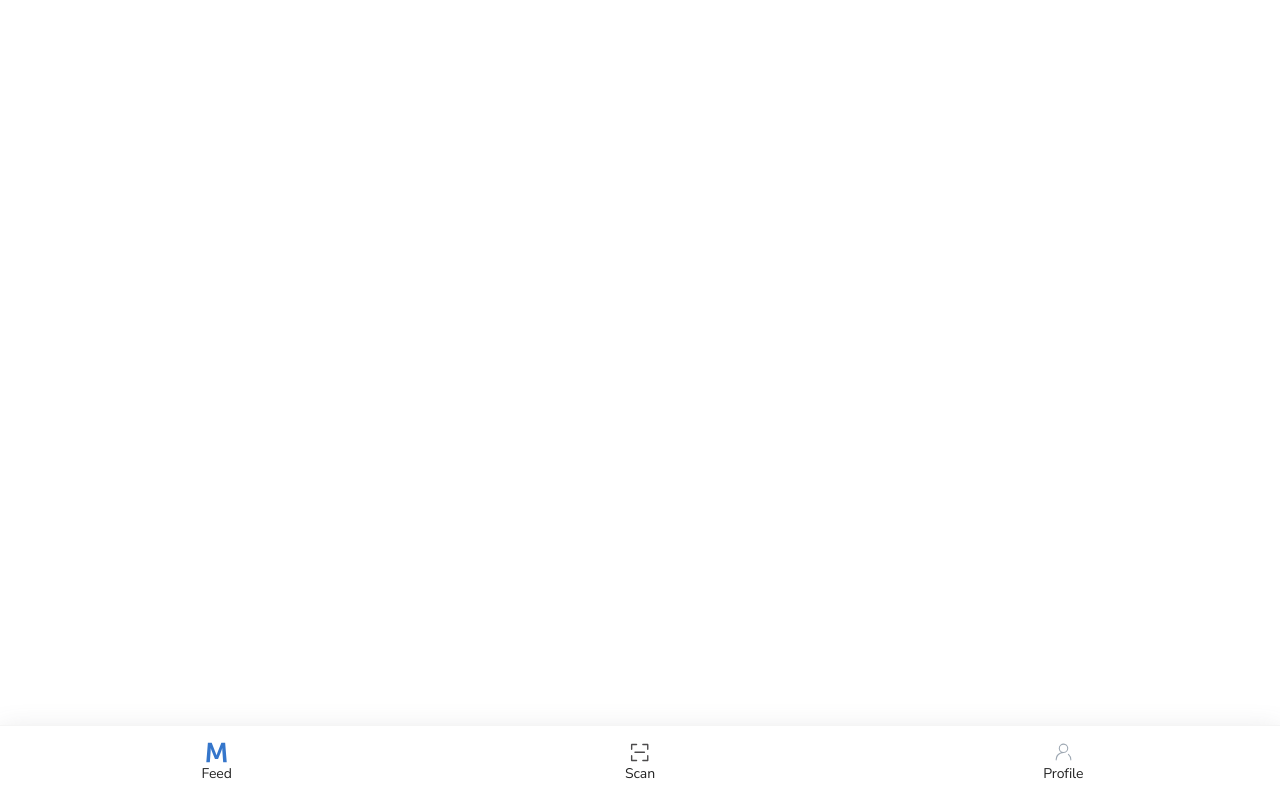
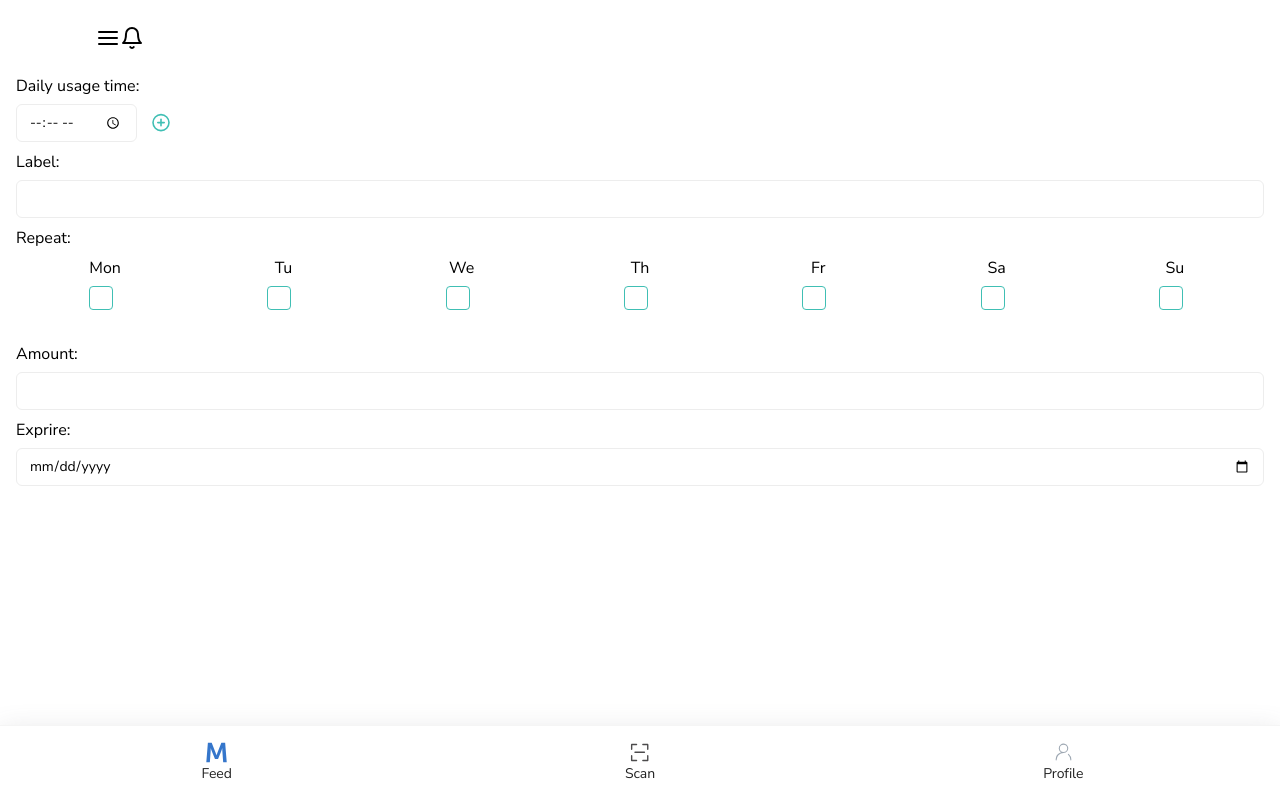
Before and after one commit to chan1010/Hackathon2023, a Vue app: page /remind-med in a window 1280 px wide. Before the commit this address had no page. Built offline with nearby package versions, Linux system fonts and the light colour scheme; what vue-backtotop would draw is missing.

Commit message:
add page remind

```diff
--- a/src/components/button/ButtonUploadImage.vue
+++ b/src/components/button/ButtonUploadImage.vue
@@ -9,9 +9,6 @@ export default {
 
 <template>
   <div class="content-button">
-    <label class="community_file">
-
-    </label>
     <label class="btn-upload">
       <input type="file" id="upload_file" /><i data-feather="plus-circle" width="3rem" height="3rem"></i>
     </label>
--- a/src/router/index.js
+++ b/src/router/index.js
@@ -26,6 +26,14 @@ const routes = [
       title: "Hackathon - Medicine Detail",
     },
   },
+  {
+    path: "/remind-med",
+    name: "RemindDetail",
+    component: () => import("../views/RemindMedicine.vue"),
+    meta: {
+      title: "Hackathon - Medicine Detail",
+    },
+  },
 ];
 
 const router = createRouter({
--- a/src/views/DetailMedicine.vue
+++ b/src/views/DetailMedicine.vue
@@ -16,9 +16,11 @@ export default {
         <img src="https://images2.thanhnien.vn/Uploaded/nhutnq/2022_10_02/220928180903-03-dall-e-ai-2189.jpg">
     </div>
     <div class="list-btn">
-        <button class="btn btn-primary">
+        <router-link :to="{
+            name: 'RemindDetail',
+        }" class="btn btn-primary">
             Remind
-        </button>
+        </router-link>
         <router-link :to="{
             name: 'CheckMedicine',
         }" class="btn btn-outline">
--- /dev/null
+++ b/src/views/RemindMedicine.vue
@@ -0,0 +1,188 @@
+<script>
+import feather from "feather-icons";
+export default {
+    name: 'RemindMedicine',
+    components: {
+    },
+    data() {
+        return {
+
+        };
+    },
+    mounted() {
+        feather.replace();
+    },
+};
+</script>
+
+<template class="bg-gray-50">
+    <div class="input-item">
+        <label for="">Daily usage time:</label>
+        <div class="content-time">
+            <input type="time" />
+            <div class="btn-add">
+                <button><i data-feather="plus-circle" width="3rem" height="1.2rem"></i></button>
+            </div>
+        </div>
+    </div>
+    <div class="input-item">
+        <label for="">Label:</label>
+        <input type="text">
+    </div>
+    <div class="input-item">
+        <label for="">Repeat:</label>
+        <div class="content-date">
+            <div class="mon">
+                <label for="">Mon</label>
+                <div class="input-checkbox">
+                    <input type="checkbox" value="1">
+                </div>
+            </div>
+            <div class="tu">
+                <label for="">Tu</label>
+                <div class="input-checkbox">
+                    <input type="checkbox" value="2">
+                </div>
+            </div>
+            <div class="we">
+                <label for="">We</label>
+                <div class="input-checkbox">
+                    <input type="checkbox" value="3">
+                </div>
+            </div>
+            <div class="th">
+                <label for="">Th</label>
+                <div class="input-checkbox">
+                    <input type="checkbox" value="4">
+                </div>
+            </div>
+            <div class="fr">
+                <label for="">Fr</label>
+                <div class="input-checkbox">
+                    <input type="checkbox" value="5">
+                </div>
+            </div>
+            <div class="sa">
+                <label for="">Sa</label>
+                <div class="input-checkbox">
+                    <input type="checkbox" value="6">
+                </div>
+            </div>
+            <div class="su">
+                <label for="">Su</label>
+                <div class="input-checkbox">
+                    <input type="checkbox" value="7">
+                </div>
+            </div>
+        </div>
+    </div>
+    <div class="input-item">
+        <label for="">Amount:</label>
+        <input type="number">
+    </div>
+    <div class="input-item">
+        <label for="">Exprire:</label>
+        <input type="date">
+    </div>
+</template>
+
+<style scoped>
+.input-item,
+.input-checkbox {
+    display: flex;
+    flex-direction: column;
+    align-items: start;
+    margin: 8px 16px;
+}
+
+label {
+    margin-bottom: 6px;
+}
+
+.content-date {
+    margin-bottom: 8px;
+    display: grid;
+    grid-template-columns: repeat(7, 1fr);
+    width: 100%;
+}
+
+.content-date div {
+    margin-bottom: 8px;
+    display: flex;
+    align-items: center;
+    justify-content: center;
+    flex-direction: column;
+}
+
+.input-checkbox {
+    width: 24px;
+    height: 24px;
+    display: flex;
+    align-items: center;
+    justify-content: center;
+    position: relative;
+    margin: 0 8px 0 0;
+}
+
+input[type='checkbox'] {
+    border: solid 1px #40bfb4;
+    background-color: #fff;
+    border-radius: 4px;
+    margin: 0;
+    width: 24px;
+    height: 24px;
+
+    &::after {
+        content: '\2713';
+        position: absolute;
+        display: flex;
+        align-items: center;
+        justify-content: center;
+        font-size: 18px;
+        top: 0;
+        left: 0;
+        width: 24px;
+        height: 24px;
+        border-radius: 4px;
+        background-color: #40bfb4;
+        color: #fff;
+        display: none;
+    }
+
+    &:checked {
+        height: 16px;
+        width: 16px;
+
+        &::after {
+            display: flex;
+        }
+    }
+}
+
+input {
+    height: 38px;
+    border-radius: 6px;
+    border: solid 1px #ededed;
+    font-size: 14px;
+    font-weight: 500;
+    letter-spacing: -0.14px;
+    width: 100%;
+}
+
+input:focus {
+    border-color: #40bfb4;
+    outline: #40bfb4;
+}
+.content-time{
+    display: flex;
+    flex-direction: row;
+    align-items: center;
+}
+.btn-add {
+    display: flex;
+    align-items: center;
+    justify-content: center;
+    height: 38px;
+    color: #40bfb4;
+}
+</style>
```
